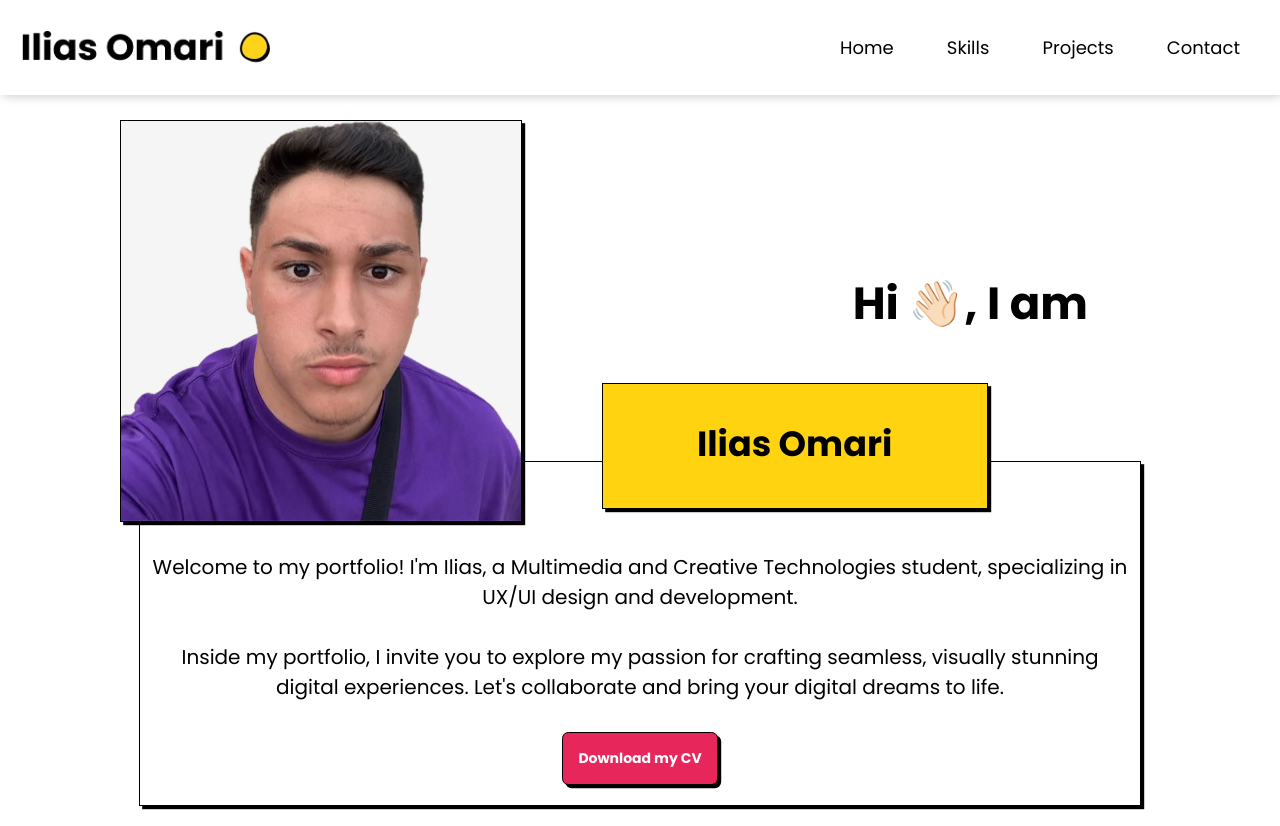
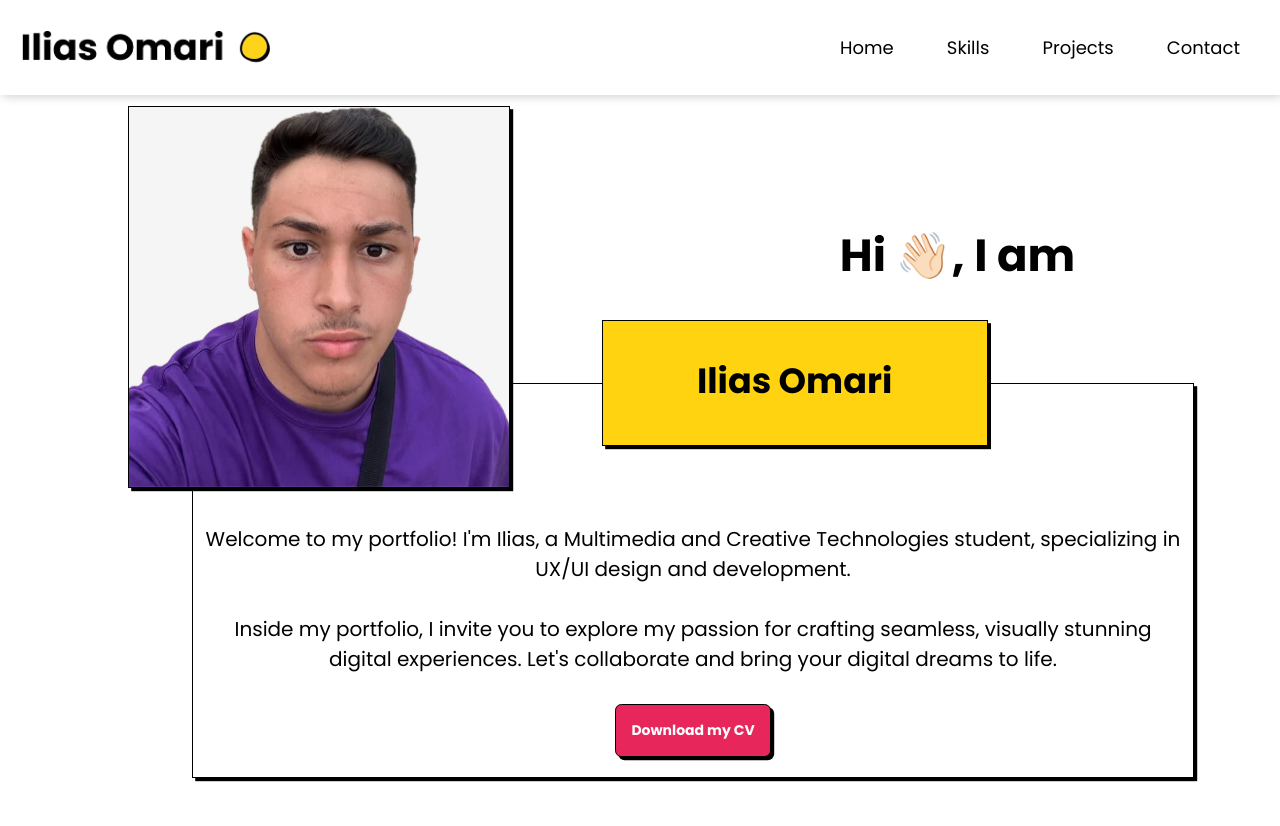
Before and after one commit to IliasOmari/Portfolio-Ilias_Omari, a React (Vite) app in the folder Portfolio_Ilias_Omari/: page / in a window 1280 px wide. After the commit the page ends 800 px from the top, so only its background shows below. Built offline with nearby package versions, Linux system fonts and the light colour scheme.

Commit message:
addes a project in project page + adapting CSS home on desktop

```diff
--- a/Portfolio_Ilias_Omari/src/components/pages/Home.jsx
+++ b/Portfolio_Ilias_Omari/src/components/pages/Home.jsx
@@ -35,6 +35,11 @@ const Home = () => {
         <div className="ilias-about">
           <div ref={ref} className="context">
             <div className="about-text">
+              <div className="br">
+                <br />
+                <br />
+              </div>
+
               <p>
                 Welcome to my portfolio! I{"'"}m Ilias, a Multimedia and
                 Creative Technologies student, specializing in UX/UI design and
--- a/Portfolio_Ilias_Omari/src/components/pages/ProjectInfo.jsx
+++ b/Portfolio_Ilias_Omari/src/components/pages/ProjectInfo.jsx
@@ -1,6 +1,7 @@
 // import JEF from "../../assets/JEF.jpg";
 import "./projectinfo-modules.css";
 import Navbar from "../Navbar";
+import { Link } from "react-router-dom";
 
 const ProjectInfo = () => {
   return (
@@ -23,6 +24,11 @@ const ProjectInfo = () => {
           </div>
         </div>
       </div>
+      <div className="button-redirect">
+        <Link to={"/projects"}>
+          <button className="backbutton">Back to projects</button>
+        </Link>
+      </div>
     </>
   );
 };
--- a/Portfolio_Ilias_Omari/src/components/pages/Projects.jsx
+++ b/Portfolio_Ilias_Omari/src/components/pages/Projects.jsx
@@ -7,6 +7,7 @@ import MultiPahrma from "../../assets/multipharma.jpg";
 import JEF from "../../assets/JEF.jpg";
 import PopArt from "../../assets/popart.png";
 import Motion from "../../assets/motion.png";
+import Kasteel from "../../assets/kasteel.png";
 
 const projects = [
   {
@@ -30,7 +31,7 @@ const projects = [
     img: JEF,
     subtitle: "Collab with JEF Festival",
     categorie: "Design UX/UI",
-    link: "https://xd.adobe.com/view/f71a3ccb-5b6f-44b1-98b1-68340019a25c-a249/",
+    link: "/projects/projectinfo",
   },
 
   {
@@ -46,6 +47,14 @@ const projects = [
     img: Motion,
     subtitle: "personal project",
     categorie: "Motion graphics",
+    link: "https://pop-art.onrender.com/project/pop-art",
+  },
+
+  {
+    title: "Castle of Gaasbeek",
+    img: Kasteel,
+    subtitle: "personal project",
+    categorie: "Drones & Motion graphics",
     link: "https://pop-art.onrender.com/project/pop-art",
   },
 ];
--- a/Portfolio_Ilias_Omari/src/components/pages/contact-modules.css
+++ b/Portfolio_Ilias_Omari/src/components/pages/contact-modules.css
@@ -97,5 +97,19 @@
     display: flex;
     justify-content: space-evenly;
   }
+  .form_area{
+    width: 500px;
+    height: 500px;
+  }
+
+  .form_style{
+    width: 405px;
+  }
+  .form_style-message{
+    width: 405px;
+  }
+
+
+
 
 }
--- a/Portfolio_Ilias_Omari/src/components/pages/home-modules.css
+++ b/Portfolio_Ilias_Omari/src/components/pages/home-modules.css
@@ -1,3 +1,5 @@
+
+
 .presentation {
   display: flex;
   position: relative;
@@ -89,6 +91,10 @@
   text-align: center;
 }
 
+.br {
+  display: none;
+}
+
 .download {
   background-color: #e7275c;
   border: 0.1rem solid #000000;
@@ -174,20 +180,26 @@
 
 @media (min-width: 1024px) {
   .ilias-image {
-    width: 400px;
-    height: 400px;
-    margin-left: 100px;
+    margin-top: 50px;
+    display: block;
+    position: fixed;
+    top: 7%;
+    left: 10%;
+    width: 380px;
+    height: 380px;
   }
 
   .image {
-    width: 400px;
-    height: 400px;
+    width: 380px;
+    height: 380px;
   }
 
   .ilias-name {
+    display: block;
+    position: fixed;
     width: 384px;
     height: 114px;
-    top: 64%;
+    top: 40%;
     left: 47%;
   }
   .ilias-name h1 {
@@ -207,10 +219,23 @@
   }
 
   .welcome-text {
-    top: 30%;
-    right: 15%;
+    display: block;
+    position: fixed;
+    top: 24%;
+    right: 16%;
   }
   .welcome-text h1 {
     font-size: 45px;
   }
+  .presentation-text {
+    display: block;
+    position: fixed;
+    top: 58%;
+    left: 15%;
+    z-index: -1;
+  }
+
+  .br {
+    display: flex;
+  }
 }
--- a/Portfolio_Ilias_Omari/src/components/pages/projectinfo-modules.css
+++ b/Portfolio_Ilias_Omari/src/components/pages/projectinfo-modules.css
@@ -26,6 +26,38 @@
   line-height: 20px;
   font-size: 14px;
   padding: 10px;
+}
+
+.button-redirect {
+  display: flex;
+  justify-content: center;
+  align-items: center;
+  margin-bottom: 20px;
+}
+
+.backbutton {
+  cursor: pointer;
+  width: 150px;
+  height: 50px;
+  background-color: #e7275c;
+  border: 0.1rem solid #000000;
+  border-radius: 0.4rem;
+  box-shadow: 0.2rem 0.2rem 0 #000000;
+  color: white;
+  text-decoration: none;
+  font-family: Poppins;
+  font-weight: bolder;
+  font-size: 14px;
+}
+
+@media (min-width: 425px) {
+  .video {
+    width: 380px;
+  }
+
+  .project-info-text {
+    width: 380px;
+  }
 }
 
 @media (min-width: 768px) {
--- a/Portfolio_Ilias_Omari/src/components/pages/projects-modules.css
+++ b/Portfolio_Ilias_Omari/src/components/pages/projects-modules.css
@@ -59,16 +59,20 @@
   font-weight: bold;
 }
 
+@media(min-width:768px){
+
+  .project-cards{
+    flex-direction: row;
+    flex-wrap:wrap ;
+  }
+}
+
+
+
 @media (min-width: 1024px) {
-  /* .project {
-    grid-area: item1;
-  }
   .project-cards {
     display: grid;
     grid-template-columns: 400px 400px 400px;
     grid-template-rows: auto;
-    grid-template-areas:
-      "item1 . item1"
-      ". item1 .";
-  } */
+  }
 }
--- a/Portfolio_Ilias_Omari/src/index.css
+++ b/Portfolio_Ilias_Omari/src/index.css
@@ -5,7 +5,6 @@ body {
   font-family: "Poppins", sans-serif;
   -webkit-font-smoothing: antialiased;
   -moz-osx-font-smoothing: grayscale;
-  /* background-color: #4a7dc0; */
 }
 
 code {
```
Also changed, not shown: Portfolio_Ilias_Omari/src/assets/kasteel.png (added).
